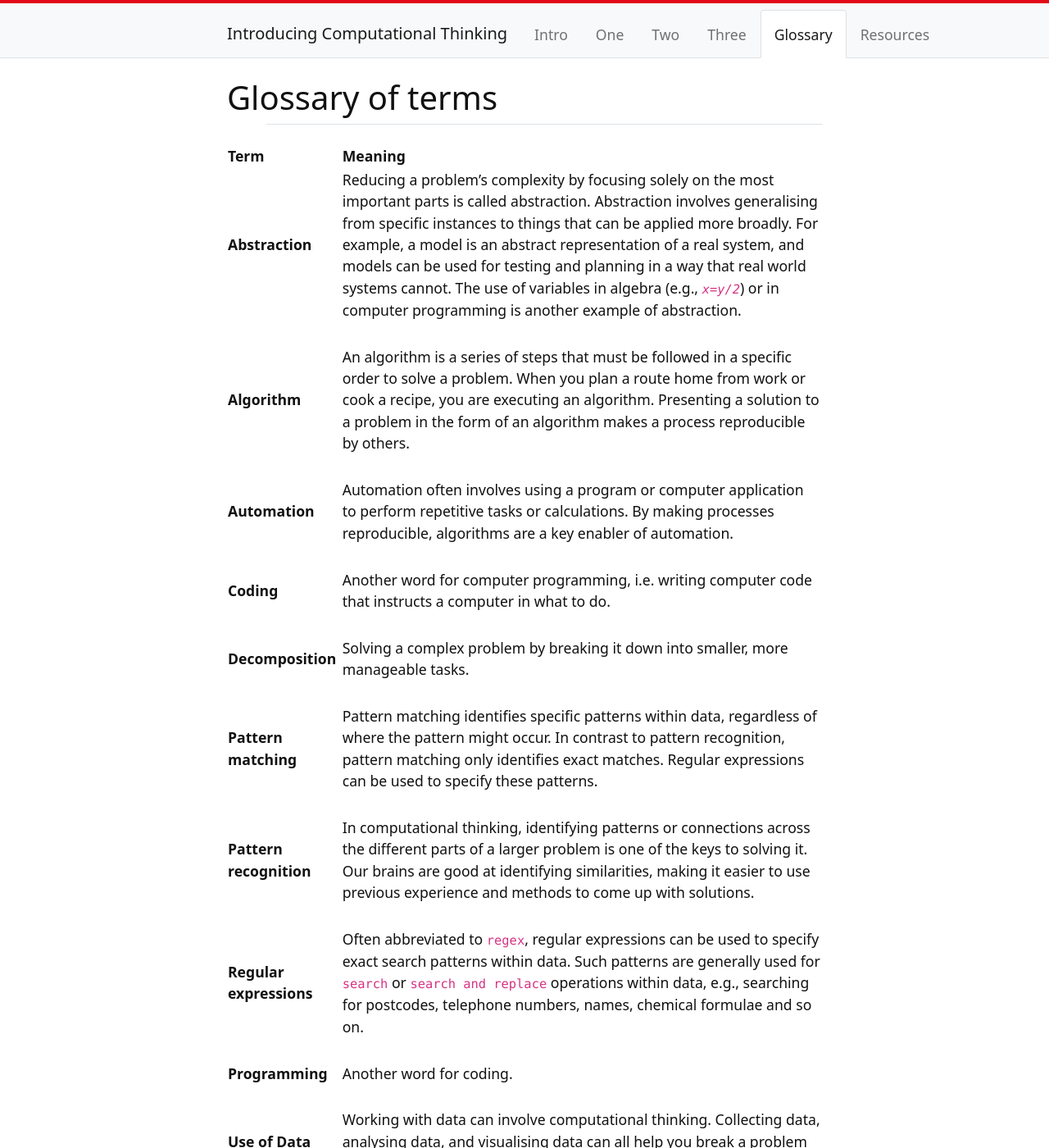
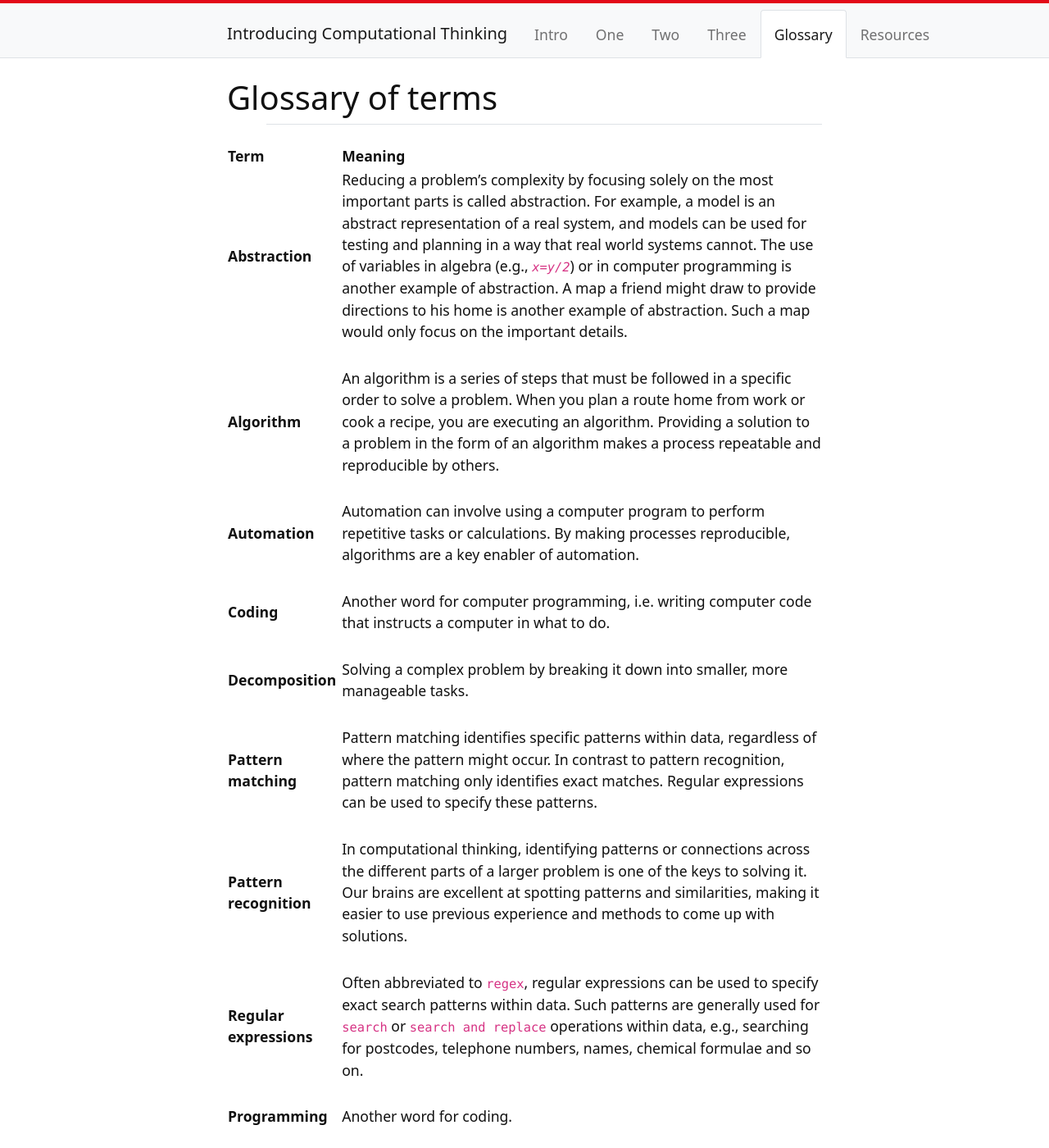
Before and after one commit to weaverbel/intro-computational-thinking, a Jekyll site: the page built from content/4-glossary.md, in a window 1280 px wide and 1400 px high. Shown: the whole window at 82% size. Built offline with Jekyll 4.4.1, drawn with Linux system fonts in a browser that asks for light colours; some of the changed text lies outside the part shown.

Commit message:
Update 4-glossary.md
revising some definitions

```diff
--- a/content/4-glossary.md
+++ b/content/4-glossary.md
@@ -5,11 +5,11 @@ nav: Glossary
 
 | **Term** | **Meaning** |
 | :--- | :--- |
-| **Abstraction** | Reducing a problem's complexity by focusing solely on the most important parts is called abstraction. Abstraction involves generalising from specific instances to things that can be applied more broadly. For example, a model is an abstract representation of a real system, and models can be used for testing and planning in a way that real world systems cannot. The use of variables in algebra (e.g., *`x=y/2`*) or in computer programming is another example of abstraction. |
+| **Abstraction** | Reducing a problem's complexity by focusing solely on the most important parts is called abstraction. For example, a model is an abstract representation of a real system, and models can be used for testing and planning in a way that real world systems cannot. The use of variables in algebra (e.g., *`x=y/2`*) or in computer programming is another example of abstraction. A map a friend might draw to provide directions to his home is another example of abstraction. Such a map would only focus on the important details. |
 | &nbsp; | &nbsp; |
-| **Algorithm** | An algorithm is a series of steps that must be followed in a specific order to solve a problem. When you plan a route home from work or cook a recipe, you are executing an algorithm. Presenting a solution to a problem in the form of an algorithm makes a process reproducible by others. |
+| **Algorithm** | An algorithm is a series of steps that must be followed in a specific order to solve a problem. When you plan a route home from work or cook a recipe, you are executing an algorithm. Providing a solution to a problem in the form of an algorithm makes a process repeatable and reproducible by others. |
 | &nbsp; | &nbsp; |
-| **Automation** |  Automation often involves using a program or computer application to perform repetitive tasks or calculations. By making processes reproducible, algorithms are a key enabler of automation. |
+| **Automation** |  Automation can involve using a computer program to perform repetitive tasks or calculations. By making processes reproducible, algorithms are a key enabler of automation. |
 | &nbsp; | &nbsp; |
 | **Coding** | Another word for computer programming, i.e. writing computer code that instructs a computer in what to do. |
 | &nbsp; | &nbsp; |
@@ -17,10 +17,10 @@ nav: Glossary
 | &nbsp; | &nbsp; |
 | **Pattern matching** | Pattern matching identifies specific patterns within data, regardless of where the pattern might occur. In contrast to pattern recognition, pattern matching only identifies exact matches. Regular expressions can be used to specify these patterns. |
 | &nbsp; | &nbsp; |
-| **Pattern recognition** | In computational thinking, identifying patterns or connections across the different parts of a larger problem is one of the keys to solving it. Our brains are good at identifying similarities, making it easier to use previous experience and methods to come up with solutions.  |
+| **Pattern recognition** | In computational thinking, identifying patterns or connections across the different parts of a larger problem is one of the keys to solving it. Our brains are excellent at spotting patterns and similarities, making it easier to use previous experience and methods to come up with solutions.  |
 | &nbsp; | &nbsp; |
 | **Regular expressions** | Often abbreviated to `regex`, regular expressions can be used to specify exact search patterns within data. Such patterns are generally used for `search` or `search and replace` operations within data, e.g., searching for postcodes, telephone numbers, names, chemical formulae and so on. |
 | &nbsp; | &nbsp; |
 | **Programming** | Another word for coding. |
 | &nbsp; | &nbsp; |
-| **Use of Data** | Working with data can involve computational thinking. Collecting data, analysing data, and visualising data can all help you break a problem down. |
+| **Working with data** | Working with data frequently involves computational thinking. Collecting data, analysing data, and visualising data can all help you break a problem down. |
```
